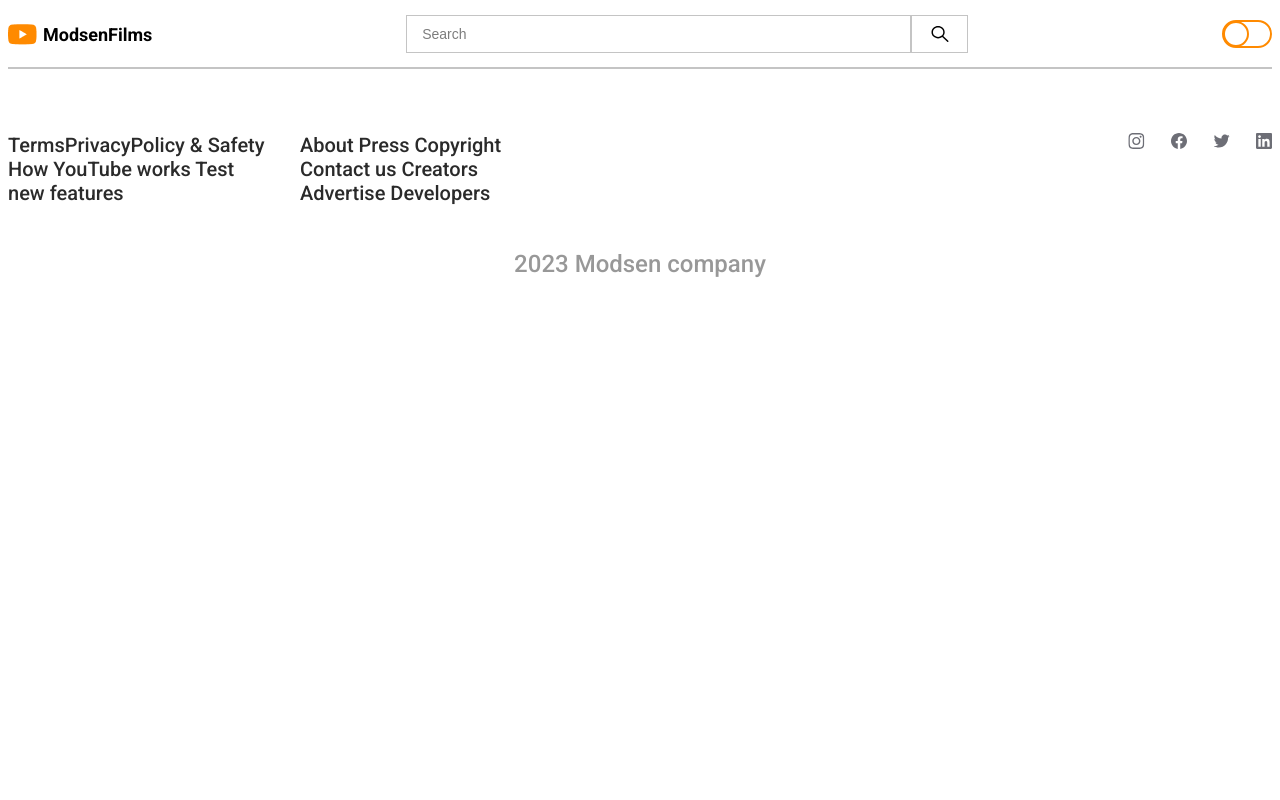
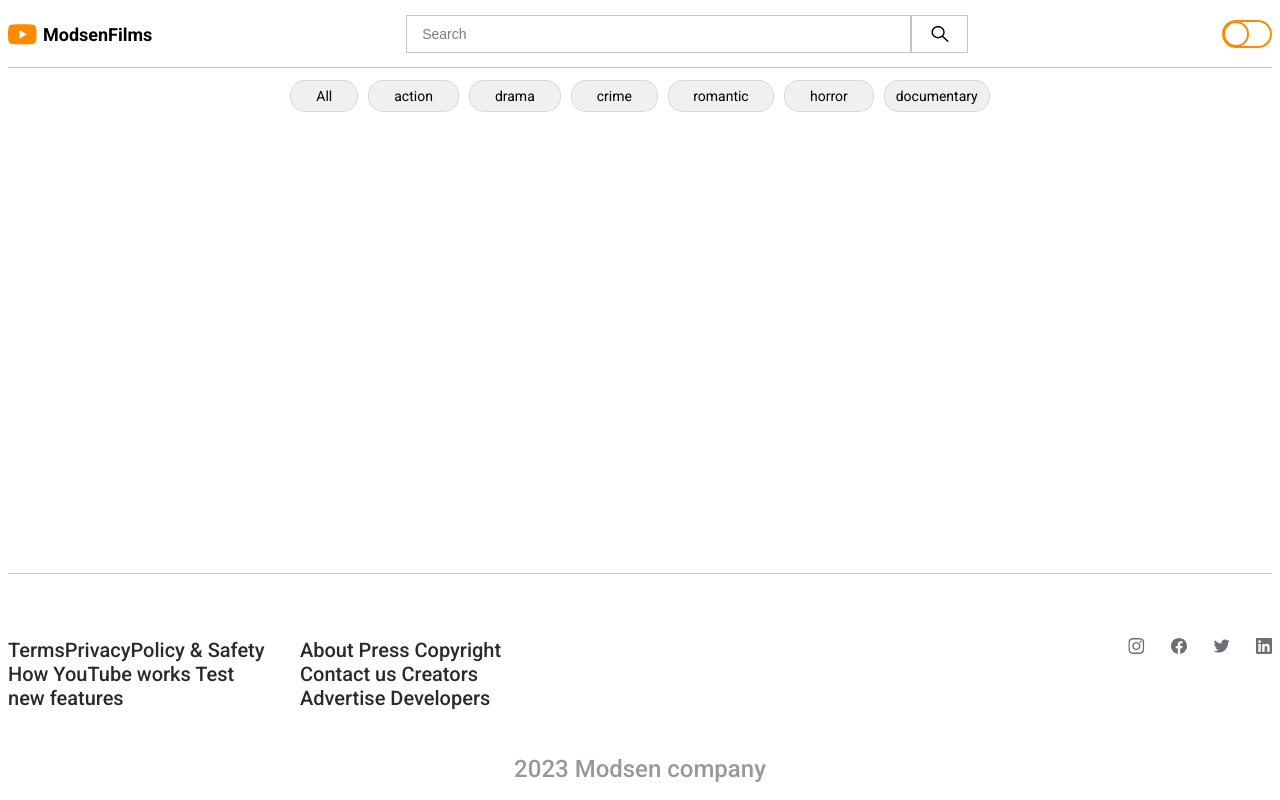
Before and after one commit to Bartimeu1/modsen-film, a React app: page / in a window 1280 px wide. Built offline with nearby package versions, Linux system fonts and the light colour scheme.

Commit message:
feat: added category bar

```diff
--- a/src/App.tsx
+++ b/src/App.tsx
@@ -4,7 +4,9 @@ import { useAppSelector } from './utils/hooks';
 
 import theme from './constants/theme';
 import GlobalStyle, { Container } from './GlobalStyle';
+
 import Header from './components/Header/Header';
+import VideoContent from './components/VideoContent/VideoContent';
 import Footer from './components/Footer/Footer';
 
 function App() {
@@ -15,6 +17,7 @@ function App() {
       <GlobalStyle />
       <Container>
         <Header />
+        <VideoContent />
         <Footer />
       </Container>
     </ThemeProvider>
--- a/src/GlobalStyle.ts
+++ b/src/GlobalStyle.ts
@@ -5,6 +5,7 @@ const GlobalStyle = createGlobalStyle`
 
   html {
     box-sizing: border-box;
+    height: 100%;
     font-size: 16px;
   }
 
@@ -28,18 +29,27 @@ const GlobalStyle = createGlobalStyle`
   }
 
   body {
+    background: ${(props) => props.theme.color.background};
     font-family: 'Roboto', sans-serif;
-    background: ${(props) => props.theme.color.background};
+    height: 100%;
+  }
+
+  #root {
+    height: 100%;
   }
 
   button {
     background-color: inherit;
     cursor: pointer;
+    font-family: 'Roboto', sans-serif;
   }
 `;
 
 export const Container = styled.div`
   width: 100%;
+  height: 100%;
+  display: flex;
+  flex-direction: column;
   max-width: 1456px;
   padding: 0 8px;
   margin: 0 auto;
--- /dev/null
+++ b/src/components/CategoryBar/CategoryBar.tsx
@@ -0,0 +1,17 @@
+import React from 'react';
+
+import { StyledCategoryBar, CategoryButton } from './styled';
+
+import { videoCategories } from '../../constants/common';
+
+function CategoryBar() {
+  return (
+    <StyledCategoryBar>
+      {videoCategories.map((item) => (
+        <CategoryButton key={item.id}>{item.name}</CategoryButton>
+      ))}
+    </StyledCategoryBar>
+  );
+}
+
+export default CategoryBar;
--- /dev/null
+++ b/src/components/CategoryBar/styled.ts
@@ -0,0 +1,27 @@
+import styled from 'styled-components';
+
+export const StyledCategoryBar = styled.div`
+  display: flex;
+  align-items: center;
+  justify-content: center;
+  margin: 0 -5px;
+`;
+
+export const CategoryButton = styled.button`
+  color: ${(props) => props.theme.color.text};
+  border-radius: ${(props) => props.theme.borderRadius.medium};
+  background: ${(props) => props.theme.color.categoryBg};
+  font-size: ${(props) => props.theme.fontSize.sm};
+  border: 1px solid rgba(0, 0, 0, 0.1);
+  padding: 7px 25px;
+  margin: 0 5px;
+  max-width: 106px;
+  display: flex;
+  align-items: center;
+  justify-content: center;
+  transition: 0.3s;
+  &:hover {
+    box-shadow: 0 0 11px ${(props) => props.theme.color.boxShadow};
+    transition: 0.3s;
+  }
+`;
--- /dev/null
+++ b/src/components/VideoContent/VideoContent.tsx
@@ -0,0 +1,14 @@
+import React from 'react';
+
+import { StyledVideoContent } from './styles';
+import CategoryBar from '../CategoryBar/CategoryBar';
+
+function VideoContent() {
+  return (
+    <StyledVideoContent>
+      <CategoryBar />
+    </StyledVideoContent>
+  )
+}
+
+export default VideoContent;
--- /dev/null
+++ b/src/components/VideoContent/styles.ts
@@ -0,0 +1,8 @@
+import styled from 'styled-components';
+
+export const StyledVideoContent = styled.main`
+  flex: 1 1 auto;
+  display: flex;
+  padding: 12px 0 54px 0;
+  flex-direction: column;
+`;
--- a/src/constants/common.ts
+++ b/src/constants/common.ts
@@ -4,8 +4,34 @@ import { ReactComponent as TwitterIcon } from '../assets/images/twitter.svg';
 import { ReactComponent as LinkedinIcon } from '../assets/images/linkedin.svg';
 
 export const socialMediaLinks = [
-  { icon: InstagramIcon, href: 'https://www.instagram.com/modsencompany/', id: 'instagram' },
-  { icon: FacebookIcon, href: 'https://www.facebook.com/ModsenSoftware/', id: 'facebook' },
-  { icon: TwitterIcon, href: 'https://twitter.com/modsencompany', id: 'twitter' },
-  { icon: LinkedinIcon, href: 'https://www.linkedin.com/company/modsen/?originalSubdomain=pl', id: 'linkedin' },
+  {
+    id: 'instagram',
+    icon: InstagramIcon,
+    href: 'https://www.instagram.com/modsencompany/',
+  },
+  {
+    id: 'facebook',
+    icon: FacebookIcon,
+    href: 'https://www.facebook.com/ModsenSoftware/',
+  },
+  {
+    id: 'twitter',
+    icon: TwitterIcon,
+    href: 'https://twitter.com/modsencompany',
+  },
+  {
+    id: 'linkedin',
+    icon: LinkedinIcon,
+    href: 'https://www.linkedin.com/company/modsen/?originalSubdomain=pl',
+  },
 ];
+
+export const videoCategories = [
+  { id: 1, name: 'All' },
+  { id: 2, name: 'action' },
+  { id: 3, name: 'drama' },
+  { id: 4, name: 'crime' },
+  { id: 5, name: 'romantic' },
+  { id: 6, name: 'horror' },
+  { id: 7, name: 'documentary' },
+];
--- a/src/constants/theme.ts
+++ b/src/constants/theme.ts
@@ -3,7 +3,9 @@ const lightTheme = {
   text: '#000',
   social: '#6D6E76',
   background: '#fff',
+  boxShadow: 'rgba(33,33,33,0.2)',
   button: '#FF8A00',
+  categoryBg: 'rgba(0, 0, 0, 0.06)',
 };
 
 const darktheme = {
@@ -11,7 +13,9 @@ const darktheme = {
   text: '#fff',
   social: '#fff',
   background: '#212121',
+  boxShadow: 'rgba(255, 255, 255, 0.2)',
   button: '#FF8A00',
+  categoryBg: 'rgba(255,255,255,0.1)',
 };
 
 const defaultTheme = {
```
